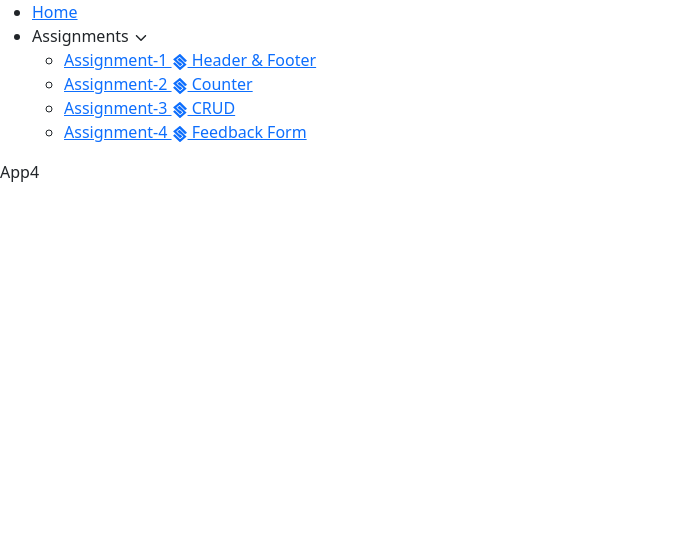
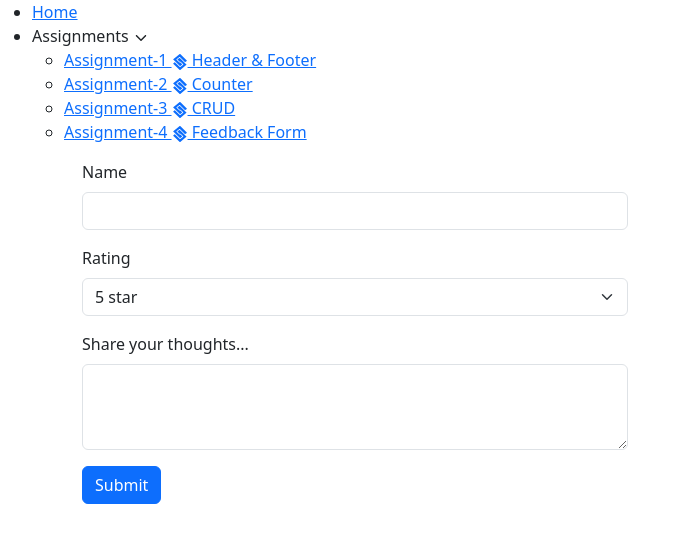
Before and after one commit to SahilKapadia31/React-js, a React (Vite) app: page /assignment-4 in a window 1280 px wide. Shown: the top 542 px of the page, without its empty margins (0-691 px from the left). Built offline with nearby package versions, Linux system fonts and the light colour scheme.

Commit message:
Improvement

```diff
--- a/src/App.jsx
+++ b/src/App.jsx
@@ -15,7 +15,7 @@ const App = () => {
 				<Route path="/assignment-1" element={<App1 />} />
 				<Route path="/assignment-2" element={<App2 />} />
 				<Route path="/assignment-3" element={<App3 />} />
-				<Route path="/assignment-4" element={<App4 />} />
+				<Route path="/assignment-4" element={<App4 totalStars={5} />} />
 				{/* Add more routes for other assignments if needed */}
 				<Route path="/" element={<>{/*Componants  */}</>} />
 			</Routes>
--- a/src/assignments/assignment-4/App4.jsx
+++ b/src/assignments/assignment-4/App4.jsx
@@ -1,7 +1,77 @@
-import React from "react"
+import React, { useState } from "react"
 
 const App4 = () => {
-	return <div>App4</div>
+	const [input, setInput] = useState({
+		name: "",
+		rating: "5 star",
+		message: "",
+	})
+	const [displayData, setDisplay] = useState([])
+	const [ratings, setRating] = useState([
+		{ value: "1 star", label: "1 star" },
+		{ value: "2 star", label: "2 star" },
+		{ value: "3 star", label: "3 star" },
+		{ value: "4 star", label: "4 star" },
+		{ value: "5 star", label: "5 star" },
+	])
+
+	const handleChange = (e) => {
+		setInput({ ...input, [e.target.name]: e.target.value })
+	}
+
+	const handleSubmit = (e) => {
+		e.preventDefault()
+		setDisplay([...displayData, input])
+		setInput({ name: "", rating: "5 star", message: "" })
+	}
+	return (
+		<div className="container">
+			<div className="row">
+				<div className="col-6">
+					<form className="" onSubmit={handleSubmit}>
+						<div className="mb-3">
+							<label htmlFor="name" className="form-label">
+								Name
+							</label>
+							<input name="name" type="text" className="form-control" id="name" onChange={handleChange} value={input.name} />
+						</div>
+						<div className="mb-3">
+							<label htmlFor="rating" className="form-label">
+								Rating
+							</label>{" "}
+							<br />
+							<select className="form-select" name="rating" id="rating" value={input.rating} onChange={handleChange}>
+								{ratings.map((rating) => (
+									<option key={rating.value} value={rating.value}>
+										{rating.label}
+									</option>
+								))}
+							</select>
+						</div>
+						<div className="mb-3">
+							<label htmlFor="message" className="form-label">
+								Share your thoughts...
+							</label>
+							<textarea className="form-control" name="message" id="message" rows="3" onChange={handleChange} value={input.message}></textarea>
+						</div>
+						<button type="submit" className="btn btn-primary">
+							Submit
+						</button>
+					</form>
+				</div>
+				<div className="col-6">
+					{displayData.map((data, i) => (
+						<div key={i}>
+							<h3>Name:{data ? data.name : "N/A"}</h3>
+							<h3>Rating:{data ? data.rating : "N/A"}</h3>
+							<h3>Comments:{data ? data.message : "N/A"}</h3>
+							<hr />
+						</div>
+					))}
+				</div>
+			</div>
+		</div>
+	)
 }
 
 export default App4
```
